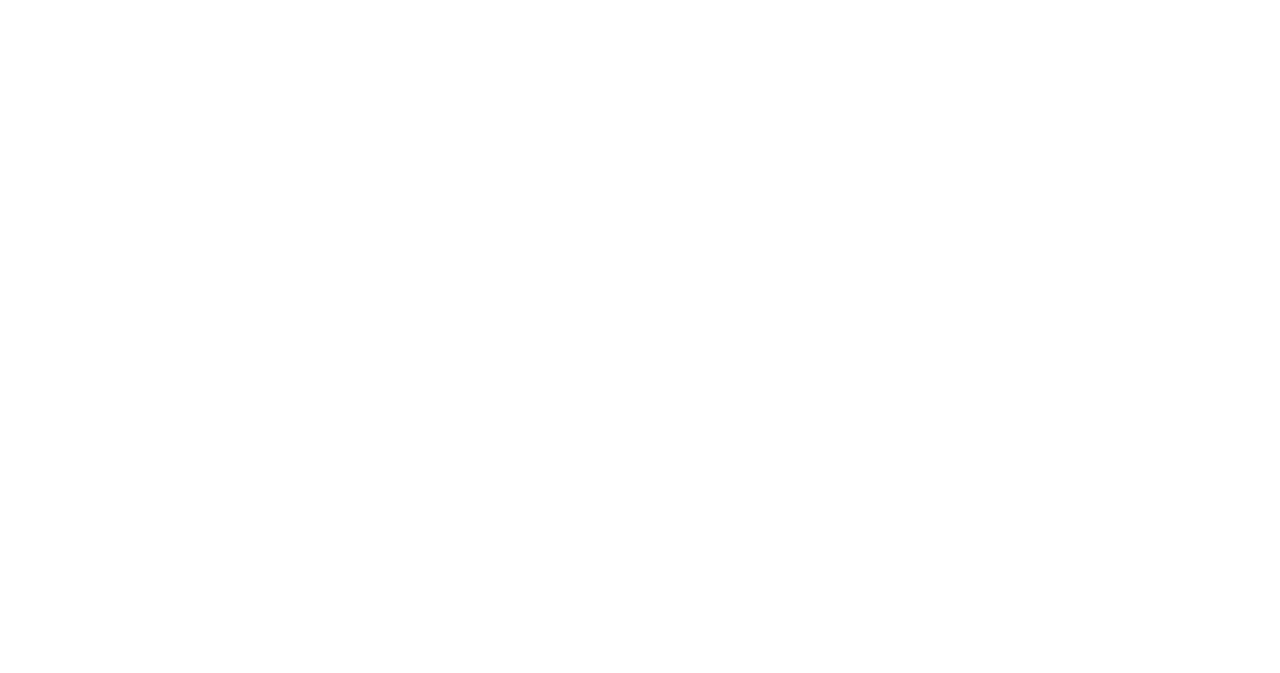
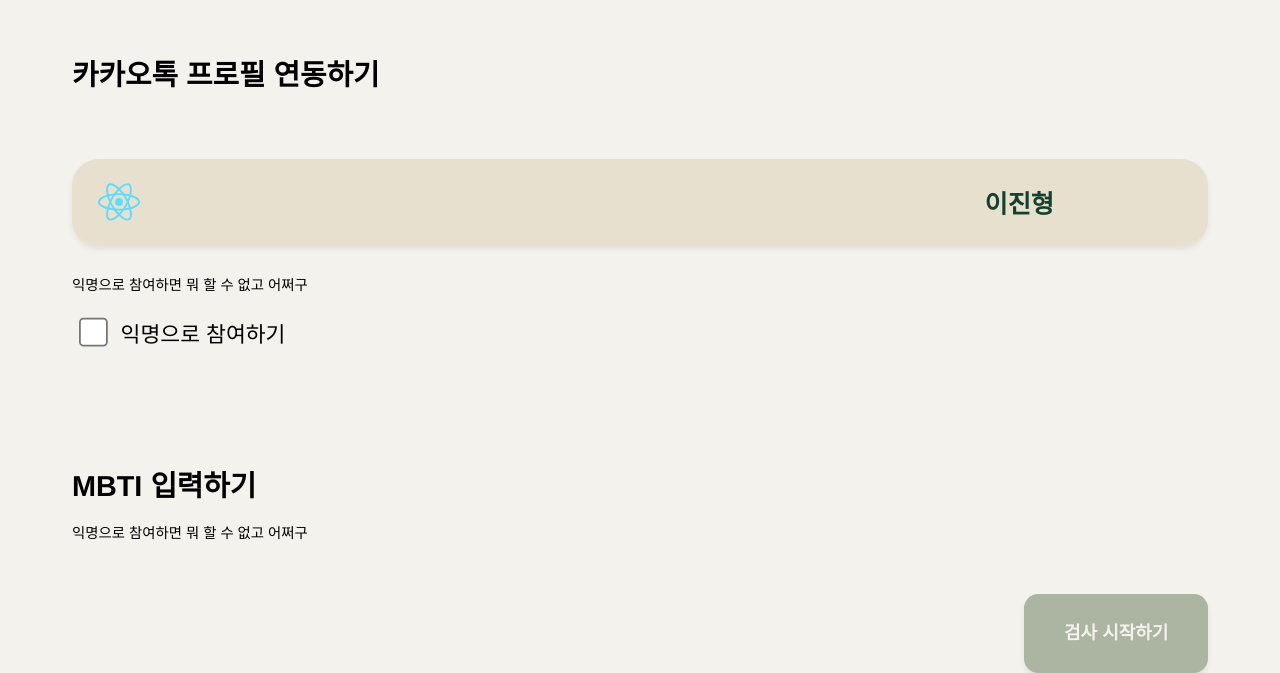
Before and after one commit to Viral-MBTI-Test/Viral_MBTI_frontend, a React (Create React App) app: page /setinfo in a window 1280 px wide. Shown: the part 127-800 px from the top of the page. Built offline with nearby package versions, Linux system fonts and the light colour scheme.

Commit message:
Add setInfo

```diff
--- a/src/App.tsx
+++ b/src/App.tsx
@@ -1,7 +1,10 @@
 import Login from './login';
-import './app.css';
+import SetInfo from './setInfo/setInfo';
+import './App.css';
 function App() {
-  return <div className="app"></div>;
+  return (<div className="app">
+      <SetInfo name="d"/>
+  </div>);
 }
 
 export default App;
--- /dev/null
+++ b/src/setInfo/setInfo.css
@@ -0,0 +1,111 @@
+.setInfo_container {
+    background-color: #f4f2ed;
+    height: 100%;
+    width: 100%;
+    display: flex;
+    flex-direction: column;
+    flex: 1;
+    padding-right: 40px;
+    padding-left: 40px;
+}
+.setInfo_boldTitle {
+    width: 100%;
+    height: 20px;
+    margin: 103px 29px 18px 0;
+    font-family: Helvetica;
+    font-size: 16px;
+    font-weight: bold;
+    font-stretch: normal;
+    font-style: normal;
+    line-height: 1.25;
+    letter-spacing: normal;
+    text-align: left;
+    color: #000;
+}
+.setInfo_profile {
+    width: 100%;
+    height: 48px;
+    display: flex;
+    align-items: center;
+    margin: 18px 0 6px;
+    padding: 4px 0px 4px 0px;
+    border-radius: 15px;
+    box-shadow: 0 2px 3px 0 rgba(172, 180, 162, 0.25);
+    background-color: #e8e0ce;
+}
+.setInfo_profileImg {
+    width: 40px;
+    height: 40px;
+    margin-left: 6px;
+    border-radius: 15px;
+}
+.setInfo_name {
+    width: 50%;
+    height: 20px;
+    margin: 11px 11px 9px 184px;
+    font-family: Helvetica;
+    font-size: 14px;
+    font-weight: bold;
+    font-stretch: normal;
+    font-style: normal;
+    line-height: 1.43;
+    letter-spacing: normal;
+    text-align: right;
+    color: #13402f;
+}
+.setInfo_explain {
+    width: 229px;
+    height: 20px;
+    margin: 6px 51px 1px 0;
+    font-family: Helvetica;
+    font-size: 8px;
+    font-weight: normal;
+    font-stretch: normal;
+    font-style: normal;
+    line-height: 2.5;
+    letter-spacing: normal;
+    text-align: left;
+    color: #000;
+}
+.setInfo_SetAnonymous {
+    width: 100%;
+    height: 20px;
+    display: flex;
+    align-items: center;
+    margin: 6px 4px 34px 0;
+    font-size: 12px;
+}
+.setInfo_checkBox {
+    width: 16px;
+    height: 100%;
+    border-radius: 6px;
+    margin-right: 7px;
+    border: solid 1px #acb4a2;
+}
+.setInfo_boxContainer {
+    width: 100%;
+    height: 50%;
+    display: flex;
+    justify-content: flex-end;
+    align-items: flex-end;
+}
+.setInfo_startButton {
+    width: 80px;
+    height: 32px;
+    display: flex;
+    align-items: center;
+    justify-content: center;
+    padding: 6px 11px;
+    border-radius: 8px;
+    box-shadow: 0 2px 3px 0 rgba(172, 180, 162, 0.25);
+    background-color: #acb4a2;
+    font-family: Helvetica;
+    font-size: 10px;
+    font-weight: bold;
+    font-stretch: normal;
+    font-style: normal;
+    line-height: 2;
+    letter-spacing: normal;
+    text-align: left;
+    color: #f4f2ed;
+}
--- /dev/null
+++ b/src/setInfo/setInfo.tsx
@@ -0,0 +1,44 @@
+import React from "react";
+import "./setInfo.css";
+import logo from "../images/logo.svg";
+
+interface setInfoProps {
+    name : string;
+}
+interface setInfoState{
+    name : string;
+}
+export default class SetInfo extends React.Component<setInfoProps, setInfoState>{
+    render(){
+        return(
+            <div className="setInfo_container">
+                <div className="setInfo_boldTitle">
+                    카카오톡 프로필 연동하기
+                </div>
+                <div className="setInfo_profile">
+                    <img src={logo} alt="profile_img" className="setInfo_profileImg"/>
+                    <span className="setInfo_name">이진형</span>
+                </div>
+                <div className="setInfo_explain">
+                    익명으로 참여하면 뭐 할 수 없고 어쩌구
+                </div>
+                <div className="setInfo_SetAnonymous">
+                    <input type="checkbox" className="setInfo_checkBox"/>
+                    익명으로 참여하기
+                </div>
+                <div className="setInfo_boldTitle" style={{marginTop:"32px", marginBottom:"0px"}}>
+                    MBTI 입력하기
+                </div>
+                <div className="setInfo_explain">
+                    익명으로 참여하면 뭐 할 수 없고 어쩌구
+                </div>
+                <div className="setInfo_boxContainer">
+                    <div className="setInfo_startButton">
+                    검사 시작하기
+                </div>
+                </div>
+
+            </div>
+        )
+    }
+}
```
